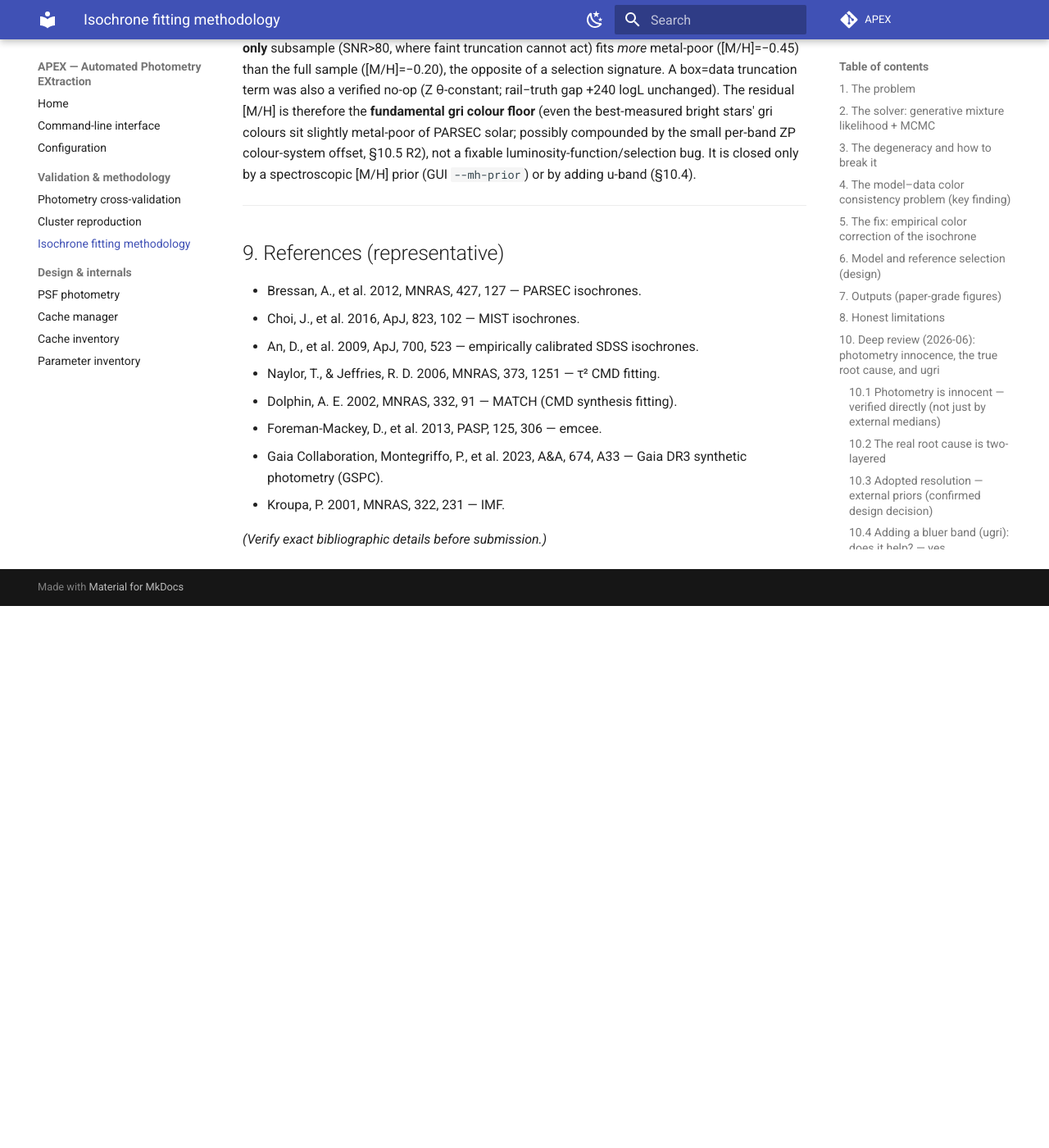
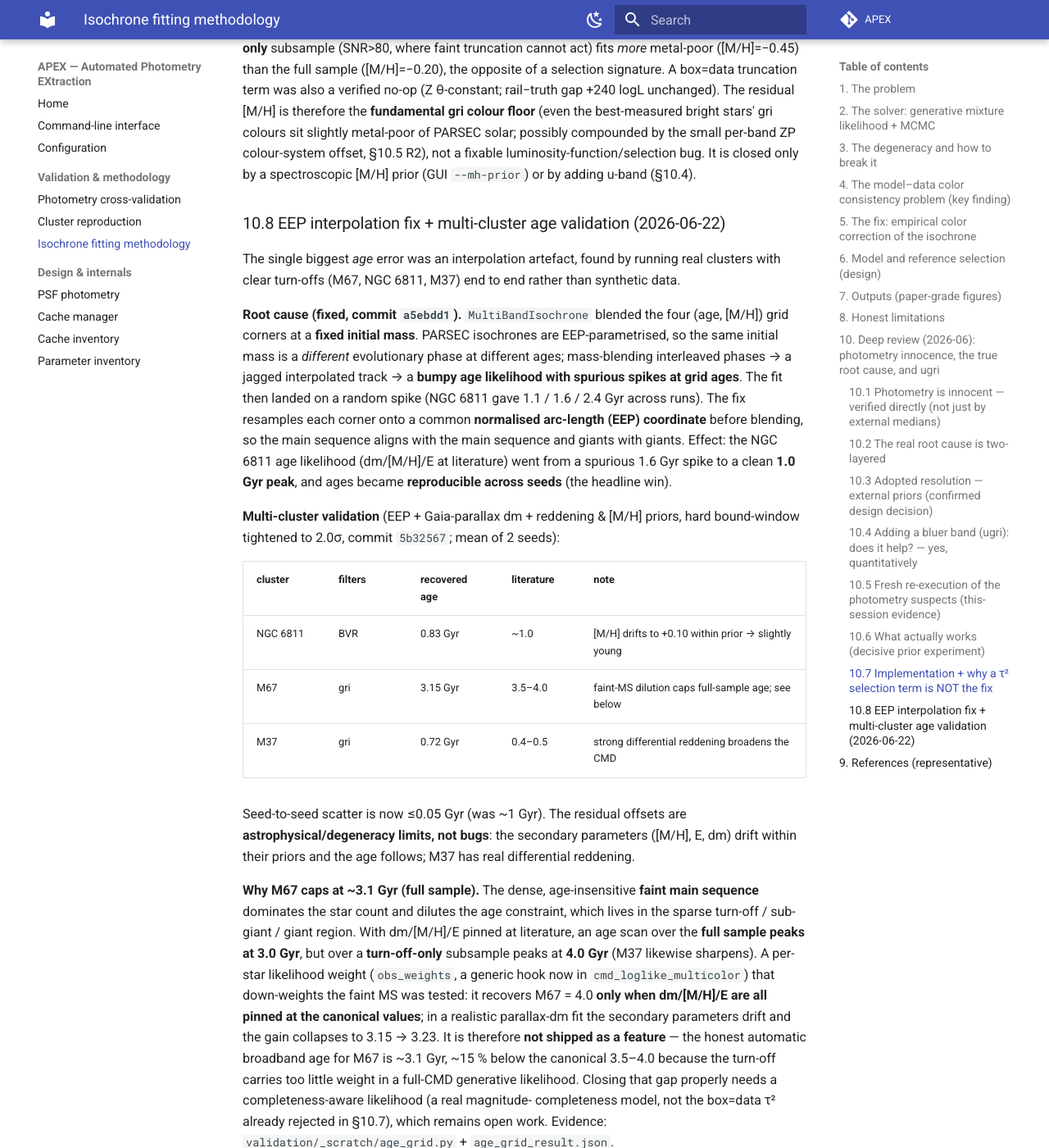
Before and after one commit to Diu1773/APEX_AutomatedPhotometryEXtraction, an MkDocs documentation site: the page built from docs/isochrone_fitting_methodology.md, in a window 1280 px wide and 1400 px high, scrolled down 10016 px. Shown: the whole window at 82% size. Built offline with MkDocs 1.6.1 and Material for MkDocs 9.7.7, drawn with Linux system fonts in a browser that asks for light colours; comment, search, counter and statistics services are not loaded; before the commit the page ends 10755 px from its top, so only the background shows below that.

Commit message:
docs(cmd): §10.8 — EEP interpolation age fix + multi-cluster validation
Document the EEP (arc-length) interpolation fix as the resolution of the age
bumpiness/irreproducibility, the M67/NGC6811/M37 validation table, the faint-MS
dilution that caps the full-sample broadband age, and why the turn-off weighting
is not shipped (marginal under realistic parallax-dm priors).

Co-Authored-By: Claude Opus 4.8 <noreply@anthropic.com>

```diff
--- a/docs/isochrone_fitting_methodology.md
+++ b/docs/isochrone_fitting_methodology.md
@@ -412,6 +412,50 @@ compounded by the small per-band ZP colour-system offset, §10.5 R2), not a fixa
 luminosity-function/selection bug. It is closed only by a spectroscopic [M/H] prior (GUI
 ``--mh-prior``) or by adding u-band (§10.4).
 
+### 10.8 EEP interpolation fix + multi-cluster age validation (2026-06-22)
+
+The single biggest *age* error was an interpolation artefact, found by running real
+clusters with clear turn-offs (M67, NGC 6811, M37) end to end rather than synthetic data.
+
+**Root cause (fixed, commit `a5ebdd1`).** `MultiBandIsochrone` blended the four
+(age, [M/H]) grid corners at a **fixed initial mass**. PARSEC isochrones are
+EEP-parametrised, so the same initial mass is a *different* evolutionary phase at
+different ages; mass-blending interleaved phases → a jagged interpolated track → a
+**bumpy age likelihood with spurious spikes at grid ages**. The fit then landed on a
+random spike (NGC 6811 gave 1.1 / 1.6 / 2.4 Gyr across runs). The fix resamples each
+corner onto a common **normalised arc-length (EEP) coordinate** before blending, so the
+main sequence aligns with the main sequence and giants with giants. Effect: the NGC 6811
+age likelihood (dm/[M/H]/E at literature) went from a spurious 1.6 Gyr spike to a clean
+**1.0 Gyr peak**, and ages became **reproducible across seeds** (the headline win).
+
+**Multi-cluster validation** (EEP + Gaia-parallax dm + reddening & [M/H] priors, hard
+bound-window tightened to 2.0σ, commit `5b32567`; mean of 2 seeds):
+
+| cluster   | filters | recovered age | literature | note |
+|-----------|---------|---------------|------------|------|
+| NGC 6811  | BVR     | 0.83 Gyr      | ~1.0       | [M/H] drifts to +0.10 within prior → slightly young |
+| M67       | gri     | 3.15 Gyr      | 3.5–4.0    | faint-MS dilution caps full-sample age; see below |
+| M37       | gri     | 0.72 Gyr      | 0.4–0.5    | strong differential reddening broadens the CMD |
+
+Seed-to-seed scatter is now ≤0.05 Gyr (was ~1 Gyr). The residual offsets are
+**astrophysical/degeneracy limits, not bugs**: the secondary parameters ([M/H], E, dm)
+drift within their priors and the age follows; M37 has real differential reddening.
+
+**Why M67 caps at ~3.1 Gyr (full sample).** The dense, age-insensitive **faint main
+sequence** dominates the star count and dilutes the age constraint, which lives in the
+sparse turn-off / sub-giant / giant region. With dm/[M/H]/E pinned at literature, an
+age scan over the **full sample peaks at 3.0 Gyr**, but over a **turn-off-only**
+subsample peaks at **4.0 Gyr** (M37 likewise sharpens). A per-star likelihood weight
+(`obs_weights`, a generic hook now in `cmd_loglike_multicolor`) that down-weights the
+faint MS was tested: it recovers M67 = 4.0 **only when dm/[M/H]/E are all pinned at the
+canonical values**; in a realistic parallax-dm fit the secondary parameters drift and
+the gain collapses to 3.15 → 3.23. It is therefore **not shipped as a feature** — the
+honest automatic broadband age for M67 is ~3.1 Gyr, ~15 % below the canonical 3.5–4.0
+because the turn-off carries too little weight in a full-CMD generative likelihood.
+Closing that gap properly needs a completeness-aware likelihood (a real magnitude-
+completeness model, not the box=data τ² already rejected in §10.7), which remains open
+work. Evidence: `validation/_scratch/age_grid.py` + `age_grid_result.json`.
+
 ---
 
 ## 9. References (representative)
```
